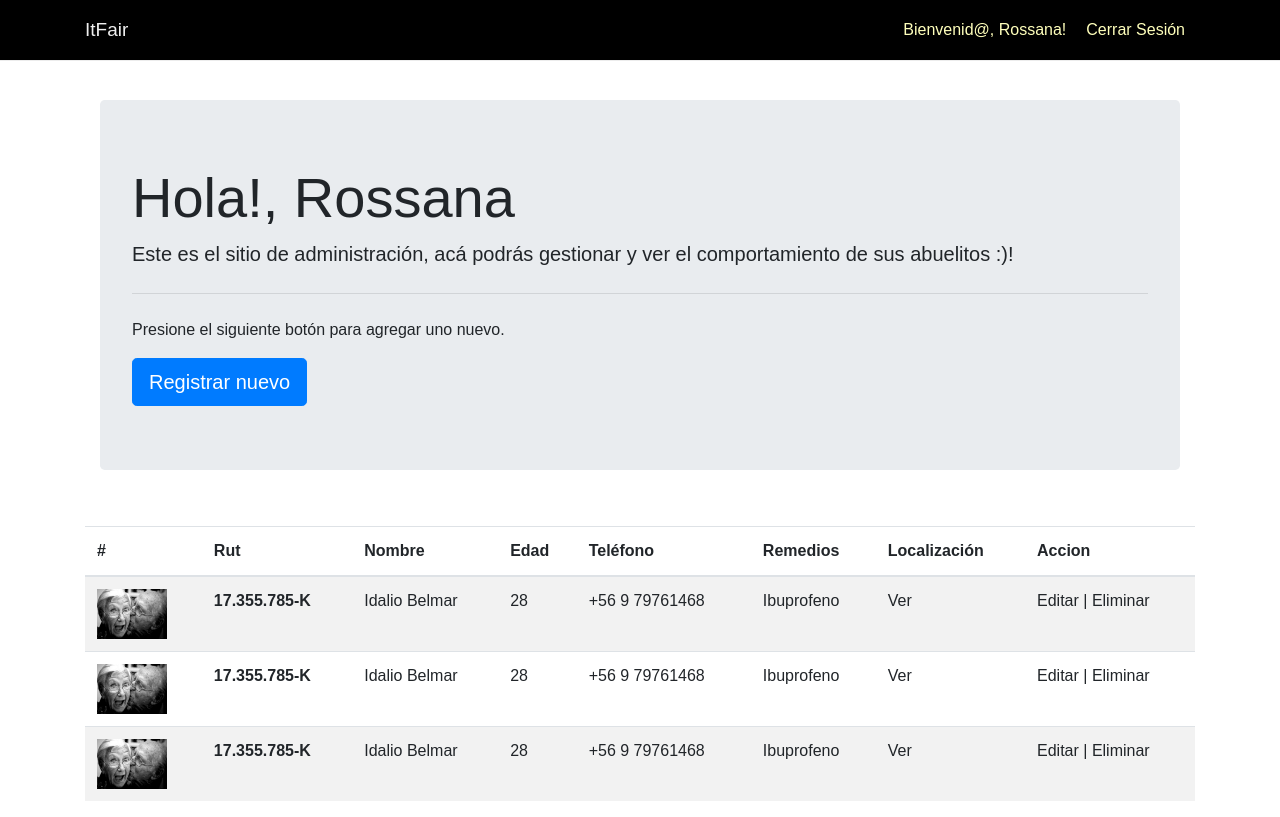
After one commit to franckiito/ItFair, a Django app: page /abuelos in a window 1280 px wide. The commit adds this page. Run offline with Django 3.2, Linux system fonts and the light colour scheme; some libraries are stand-ins or nearby versions.

Commit message:
Se carga, plantilla de administracion

```diff
--- a/abuelo/static/css/estilo.css
+++ b/abuelo/static/css/estilo.css
@@ -320,3 +320,231 @@ label.error { float: none; color: red; padding-left: .5em; vertical-align: middl
   }
 }
 /*FIN GALLERY*/
+
+
+
+/****** NAV BAR ********/
+/* Remove dark-nav class from nav tag to see the light version  */
+* {
+padding: 0;
+margin: 0;
+-webkit-box-sizing: border-box;
+-moz-box-sizing: border-box;
+box-sizing: border-box;
+outline: none;
+font-family: arial;
+}
+header {
+height: 100px;
+}
+.container:after, .container:before {
+content: "";
+display: block;
+clear: both;
+}
+
+/* Start navbar */
+.nav {
+background-color: #e8e3e3;
+border-bottom: 1px solid #ececec;
+min-height: 50px;
+height: auto;
+}
+.nav .nav-heading {float: left}
+
+.nav .nav-heading .toggle-nav {
+padding: 2px 10px;
+border-radius: 5px;
+border: none;
+display: none;
+background-color: transparent;
+}
+.nav .nav-heading > a {
+text-decoration: none;
+color: #000;
+line-height: 60px;
+font-weight: 400;
+font-size: 19px;
+}
+
+/* Start menu */
+.nav .menu {
+float: right;
+}
+.nav .menu:after {
+content: "";
+clear: both;
+display: block;
+}
+.nav .list {
+float: right;
+margin: 0;
+}
+.nav .list > li {
+float: left;
+list-style: none;
+}
+.nav .list > li > a {
+color: #555;
+text-decoration: none;
+display: block;
+line-height: 60px;
+padding: 0 10px;
+}
+.nav .list > li > a:hover,
+.nav .list > li.active > a {
+color: #333
+}
+
+/* Start drodpwn menu */
+.categories {
+position: relative;
+}
+.nav .list .categories .drop-down {
+list-style: none;
+position: absolute;
+top: 100%;
+left: 0;
+background-color: #FFF;
+border: 1px solid #ccc;
+padding: 5px 0;
+min-width: 160px;
+width: auto;
+white-space: nowrap;
+-webkit-box-shadow: 0 6px 12px rgba(0, 0, 0, .175);
+box-shadow: 0 6px 12px rgba(0, 0, 0, .175);
+display: none;
+z-index: 99999
+}
+.nav .list .drop-down > .seprator {
+height: 1px;
+width: 100%;
+margin: 9px 0;
+background-color: #e5e5e5
+}
+.drop-down > li > a {
+color: #333;
+display: block;
+padding: 3px 20px;
+text-decoration: none;
+}
+.show {
+display: block
+}
+
+/* Sub dropdown menu */
+.categories .drop-down .sub-drop-down {position: relative}
+.categories .drop-down .sub-drop-down:hover .sub-dropdown {
+display: block;
+}
+.categories .drop-down .sub-dropdown {
+position: absolute;
+top: -20px;
+left: 107%;
+list-style: none;
+background-color: #ffffff;
+border: 1px solid #cccccc;
+border-radius: 3px;
+padding: 10px;
+-webkit-box-shadow: 0 6px 12px rgba(0, 0, 0, .175);
+box-shadow: 0 6px 12px rgba(0, 0, 0, .175);
+display: none;
+}
+.categories .drop-down .sub-dropdown:before {
+content: "";
+display: block;
+position: absolute;
+top: 20px;
+left: -20px;
+border-top: 10px solid transparent;
+border-left: 10px solid transparent;
+border-bottom: 10px solid transparent;
+border-right: 10px solid #cccccc
+}
+.categories .drop-down .sub-dropdown > li > a {
+color: #555;
+padding: 5px 0;
+display: block
+}
+/* End sub dropdown menu */
+/* Dark theme */
+.dark-nav {background-color: #000000}
+
+.dark-nav .list > li > a {color: #ffB}
+
+.dark-nav .list > li > a:hover,
+.dark-nav .list > li.active > a {color: #FFF}
+
+.dark-nav .nav-heading > a {color: #EEE}
+
+.dark-nav .nav-heading .toggle-nav {color: #EEE}
+
+/* End Dark theme */
+
+/* Start media query for navbar */
+@media (max-width: 767px) {
+.nav .container {
+  padding-right: 0;
+  padding-left: 0;
+}
+.nav .nav-heading {
+  width: 100%;
+  padding-left: 15px;
+  padding-right: 15px;
+  border-bottom: 1px solid #ffe7e7
+}
+.nav .nav-heading .brand {float: left}
+
+.nav .nav-heading .toggle-nav {
+  display: block;
+  float: right;
+  margin-top: 14px;
+}
+
+.nav .menu {
+  width: 100%;
+  padding-left: 15px;
+  padding-right: 15px;
+  display: none;
+}
+
+.nav .list {
+  float: none;
+  width: 100%;
+}
+.nav .list > li {
+  float: none;
+  width: 100%;
+}
+.nav .list > li > a {padding: 12px 0;line-height: 1}
+
+.nav .list .categories .drop-down {
+  background-color: transparent;
+  border: none;
+  position: static;
+  -webkit-box-shadow: none;
+  box-shadow: none;
+  padding: 0
+}
+.categories .drop-down .sub-dropdown {
+  position: static;
+  background-color: transparent;
+  border: none;
+  -webkit-box-shadow: none;
+  box-shadow: none;
+  padding-left: 20px;
+}
+.categories .drop-down .sub-dropdown > li > a {
+  color: #ff8;
+}
+.categories .drop-down .sub-dropdown:before {
+  display: none
+}
+/* Simple reset for dark theme */
+.dark-nav .menu {background-color: #000000}
+.dark-nav .nav-heading {border-bottom-color: #ff343c}
+.dark-nav .list .drop-down > li > a {color: #AAA}
+.dark-nav .list .categories .drop-down .seprator {background-color: #2a2d38}
+
+}
+/****** FIN NAV BAR *********/
--- a/abuelo/static/js/app.js
+++ b/abuelo/static/js/app.js
@@ -338,3 +338,31 @@ var chile = {
 
 }
 //Fin Json de regiones y comunas de Chile
+
+/************** NAV BAR ********** */
+$(function () {
+    'use strict';
+    // Start navbar
+    (function () {
+      // Add class active when the user clicks the lis of the menu
+      $('.nav .list li').on('click', 'a', function () {
+        $(this).parent().addClass('active').siblings().removeClass('active');
+      });
+      var openCategories = $('.nav #open-categories'),
+          categories = $('.drop-down');
+      // Toggle categories on clicking
+      openCategories.on('click', function () {
+        $("#" + $(this).data('dropdown')).toggleClass('show');
+        // When the user clicks the window if the categories is not the target, close it.
+        $(window).on('mouseup', function (e) {
+          if (categories.hasClass('show') && !categories.is(e.target) && categories.has(e.target).length === 0 && !openCategories.is(e.target)) {console.log("d");
+            categories.removeClass('show');
+          }
+        });
+      });
+      // Toggle menu, This will be shown in Extra small screens only
+      $('.nav .toggle-nav').on('click', function () {
+        $("#" + $(this).data('toggle')).slideToggle(300);
+      });
+    }());
+  });
--- /dev/null
+++ b/abuelo/templates/abuelos.html
@@ -0,0 +1,108 @@
+<!doctype html>
+<html lang="es">
+    <head>
+        <!-- Required meta tags -->
+        <meta charset="utf-8">
+        <meta name="viewport" content="width=device-width, initial-scale=1, shrink-to-fit=no">
+
+        <!-- Bootstrap CSS -->
+        {% load static %}
+
+        <link rel="stylesheet" href="{% static "css/bootstrap.css" %}" type="text/css" >
+        <link rel="stylesheet" href="{% static "css/all.css" %}"  type="text/css">
+        <link rel="stylesheet" href="{% static "css/estilo.css" %}" type="text/css">
+
+        <title>Help Memory</title>
+    </head>
+    <body>
+        <div class="container">
+            <header>
+                    <!--  Remove dark nav  -->
+                <nav class="nav dark-nav fixed-top">
+                    <div class="container">
+                        <div class="nav-heading">
+                            <button class="toggle-nav" data-toggle="open-navbar1"><i class="fa fa-align-right"></i></button>
+                            <a class="brand" href="#">ItFair</a>
+                        </div>
+                        <div class="menu" id="open-navbar1">
+                            <ul class="list">
+                            <li><a href="#">Bienvenid@, Rossana! </a></li>
+                            <li><a href="#">Cerrar Sesión</a></li>
+                            </ul>
+                        </div>
+                    </div>
+                </nav>
+            </header>
+            <div class="container">
+                <div class="jumbotron">
+                    <h1 class="display-4">Hola!, Rossana</h1>
+                    <p class="lead">Este es el sitio de administración, acá podrás gestionar y ver el comportamiento de sus abuelitos :)!</p>
+                    <hr class="my-4">
+                    <p>Presione el siguiente botón para agregar uno nuevo.</p>
+                    <button type="button" class="btn btn-primary btn-lg">Registrar nuevo</button>
+                </div>
+            </div>
+            <br/>
+        </div>
+
+
+
+          <div class="container">
+            <table class="table table-striped">
+                <thead>
+                  <tr>
+                    <th scope="col">#</th>
+                    <th scope="col">Rut</th>
+                    <th scope="col">Nombre</th>
+                    <th scope="col">Edad</th>
+                    <th scope="col">Teléfono</th>
+                    <th scope="col">Remedios</th>
+                    <th scope="col">Localización</th>
+                    <th scope="col">Accion</th>
+                  </tr>
+                </thead>
+                <tbody>
+                  <tr>
+                    <th scope="col"><img height="50px" width="70px" src="{% static "img/abuelos/abuelo 1.jpg" %}"></th>
+                    <th scope="row">17.355.785-K</th>
+                    <td>Idalio Belmar</td>
+                    <td>28</td>
+                    <td>+56 9 79761468</td>
+                    <td>Ibuprofeno</td>
+                    <td>Ver</td>
+                    <td>Editar | Eliminar</td>
+                  </tr>
+                  <tr>
+                    <th scope="col"><img height="50px" width="70px" src="{% static "img/abuelos/abuelo 1.jpg" %}"></th>
+                    <th scope="row">17.355.785-K</th>
+                    <td>Idalio Belmar</td>
+                    <td>28</td>
+                    <td>+56 9 79761468</td>
+                    <td>Ibuprofeno</td>
+                    <td>Ver</td>
+                    <td>Editar | Eliminar</td>
+                  </tr>
+                  <tr>
+                    <th scope="col"><img height="50px" width="70px" src="{% static "img/abuelos/abuelo 1.jpg" %}"></th>
+                    <th scope="row">17.355.785-K</th>
+                    <td>Idalio Belmar</td>
+                    <td>28</td>
+                    <td>+56 9 79761468</td>
+                    <td>Ibuprofeno</td>
+                    <td>Ver</td>
+                    <td>Editar | Eliminar</td>
+                  </tr>
+                </tbody>
+              </table>
+          </div>
+
+        <!-- Optional JavaScript -->
+    <!-- jQuery first, then Popper.js, then Bootstrap JS -->
+    <script src="{% static "js/jquery-3.3.1.js" %}"></script>
+    <script src="{% static "js/popper.js" %}"></script>
+    <script src="{% static "js/bootstrap.js" %}"></script>
+    <script src="{% static "js/jquery.validate.js" %}"></script>
+    <script src="{% static "js/jquery.Rut.js" %}"></script>
+    <script src="{% static "js/app.js" %}"></script>
+  </body>
+</html>
--- a/abuelo/urls.py
+++ b/abuelo/urls.py
@@ -4,5 +4,6 @@ from django.conf import settings
 from django.conf.urls.static import static
 
 urlpatterns = [
-    path('',views.index, name = "index")
+    path('',views.index, name = "index"),
+    path('abuelos',views.abuelos, name = "abuelos")
 ]
--- a/abuelo/views.py
+++ b/abuelo/views.py
@@ -11,3 +11,6 @@ from django.contrib.auth.decorators import login_required
 
 def index(request):
     return render(request,'index.html')
+
+def abuelos(request):
+    return render(request, 'abuelos.html')
```
Lines whose indentation alone changed are shown as unchanged.
